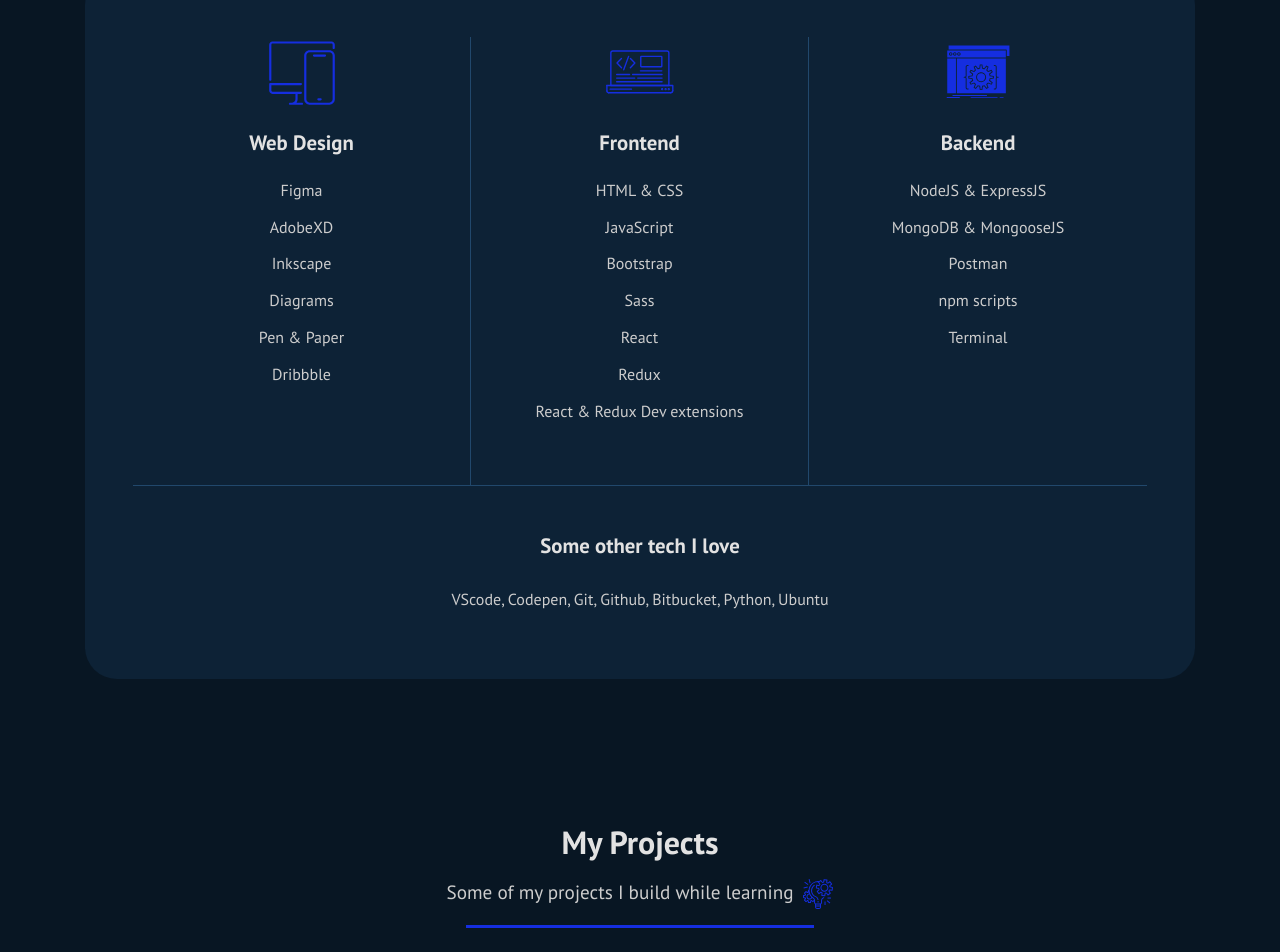
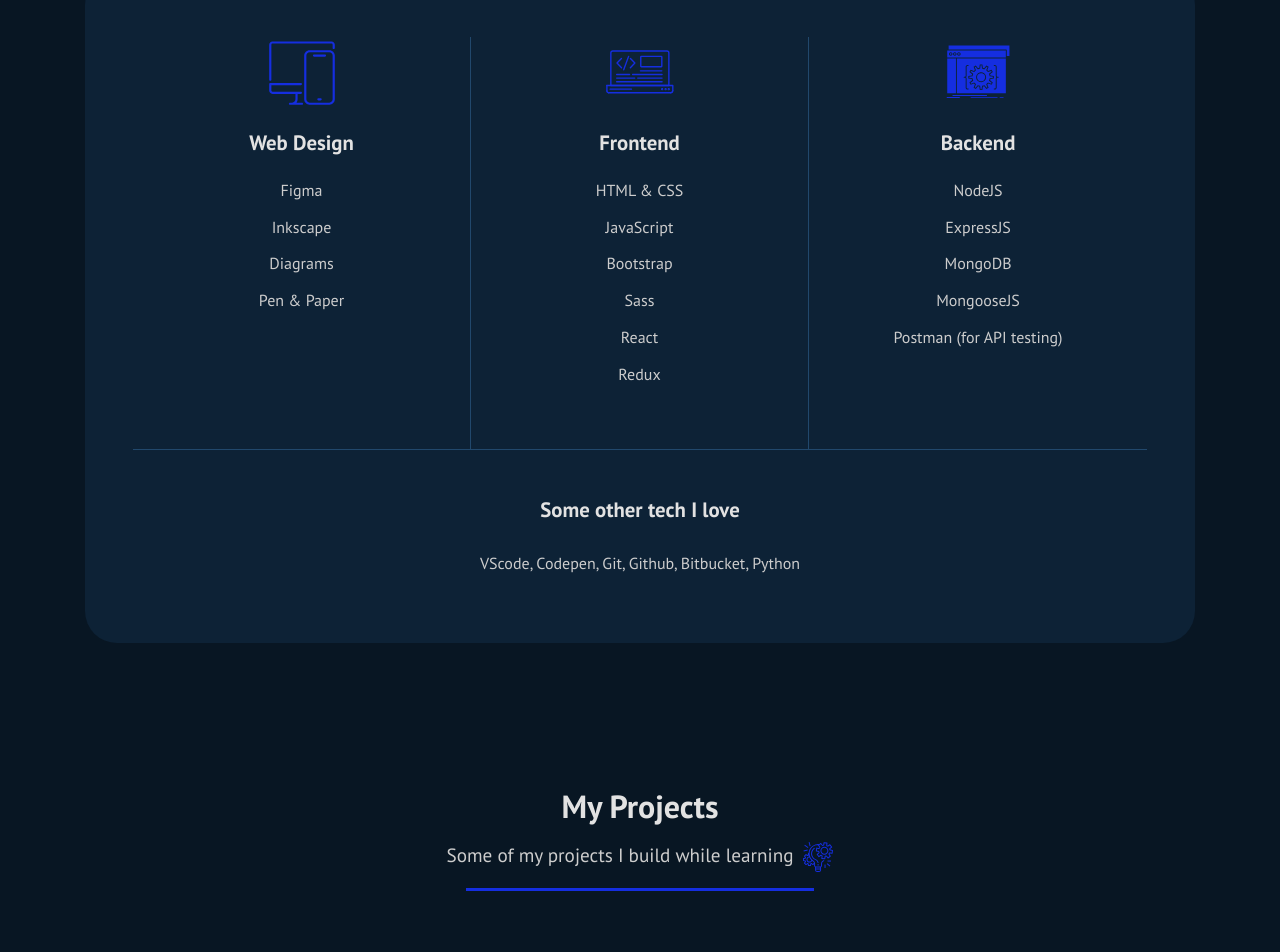
Before and after one commit to ramankarki/portfolio, a React (Create React App) app: page / in a window 1280 px wide. Shown: the part 3924-4876 px from the top of the page. Built offline with nearby package versions, Linux system fonts and the light colour scheme.

Commit message:
update tools

```diff
--- a/src/components/MyTools/index.jsx
+++ b/src/components/MyTools/index.jsx
@@ -1,10 +1,10 @@
-import React, { Component } from "react";
+import React, { Component } from 'react';
 
-import "./MyTools.scss";
-import webDesign from "./webdesign.svg";
-import frontend from "./frontend.svg";
-import backend from "./backend.svg";
-import toolsIcon from "./tools_icon.svg";
+import './MyTools.scss';
+import webDesign from './webdesign.svg';
+import frontend from './frontend.svg';
+import backend from './backend.svg';
+import toolsIcon from './tools_icon.svg';
 
 class index extends Component {
   render() {
@@ -13,7 +13,7 @@
         <div className="myTools__heading">
           <h2>My Tools</h2>
           <p>
-            I use frequently for my projects{" "}
+            I use frequently for my projects{' '}
             <img src={toolsIcon} alt="tools icon" />
           </p>
         </div>
@@ -22,11 +22,9 @@
             <img src={webDesign} alt="icon for responsive layout web design" />
             <h3>Web Design</h3>
             <p>Figma</p>
-            <p>AdobeXD</p>
             <p>Inkscape</p>
             <p>Diagrams</p>
             <p>Pen & Paper</p>
-            <p>Dribbble</p>
           </section>
           <section className="toolsTable__frontend">
             <img src={frontend} alt="icon for frontend coding" />
@@ -37,20 +35,19 @@
             <p>Sass</p>
             <p>React</p>
             <p>Redux</p>
-            <p>React & Redux Dev extensions</p>
           </section>
           <section className="toolsTable__backend">
             <img src={backend} alt="icon for backend coding" />
             <h3>Backend</h3>
-            <p>NodeJS & ExpressJS</p>
-            <p>MongoDB & MongooseJS</p>
-            <p>Postman</p>
-            <p>npm scripts</p>
-            <p>Terminal</p>
+            <p>NodeJS</p>
+            <p>ExpressJS</p>
+            <p>MongoDB</p>
+            <p>MongooseJS</p>
+            <p>Postman (for API testing)</p>
           </section>
           <section className="toolsTable__someOthers">
             <h3>Some other tech I love</h3>
-            <p>VScode, Codepen, Git, Github, Bitbucket, Python, Ubuntu</p>
+            <p>VScode, Codepen, Git, Github, Bitbucket, Python</p>
           </section>
         </div>
       </section>
```
